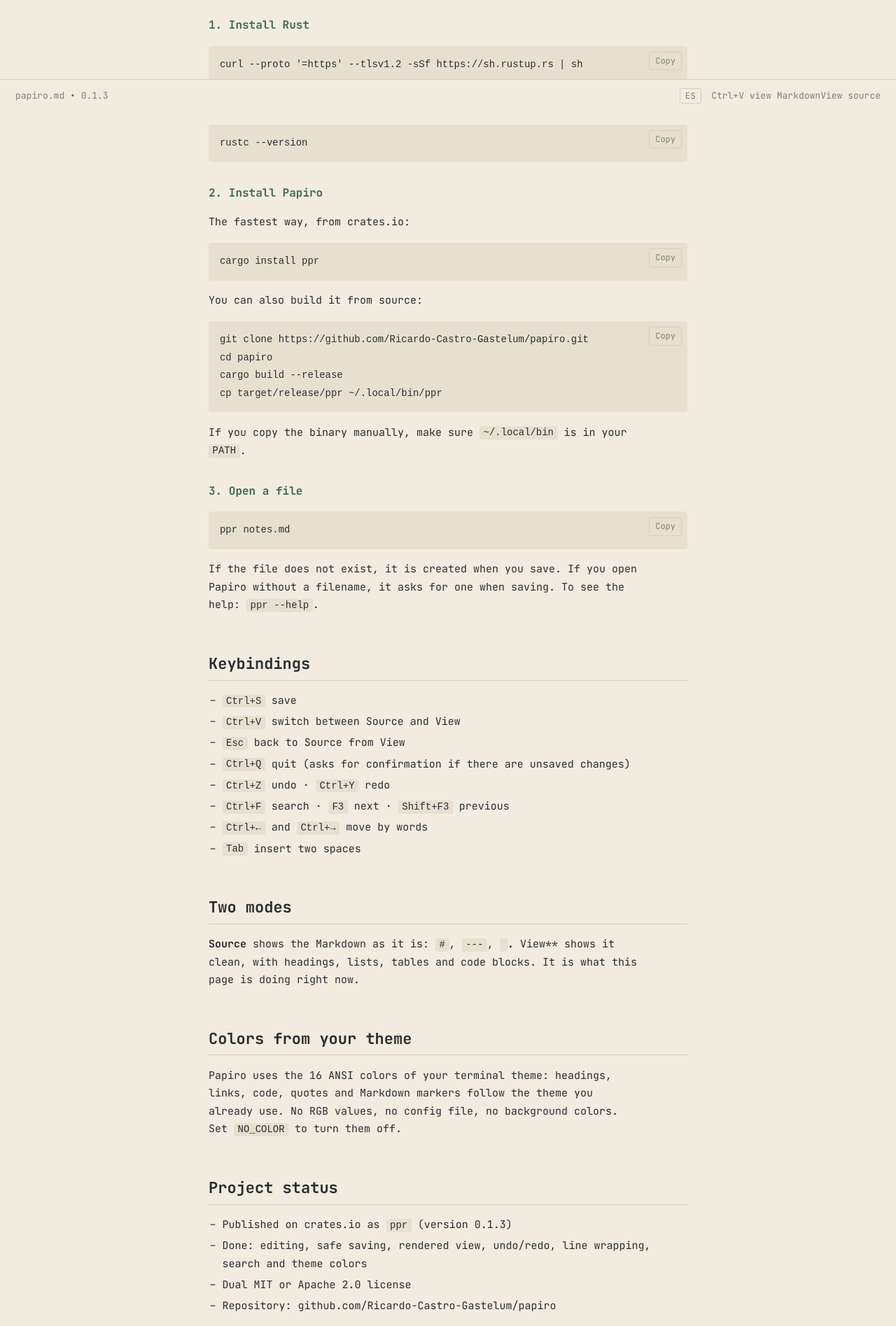
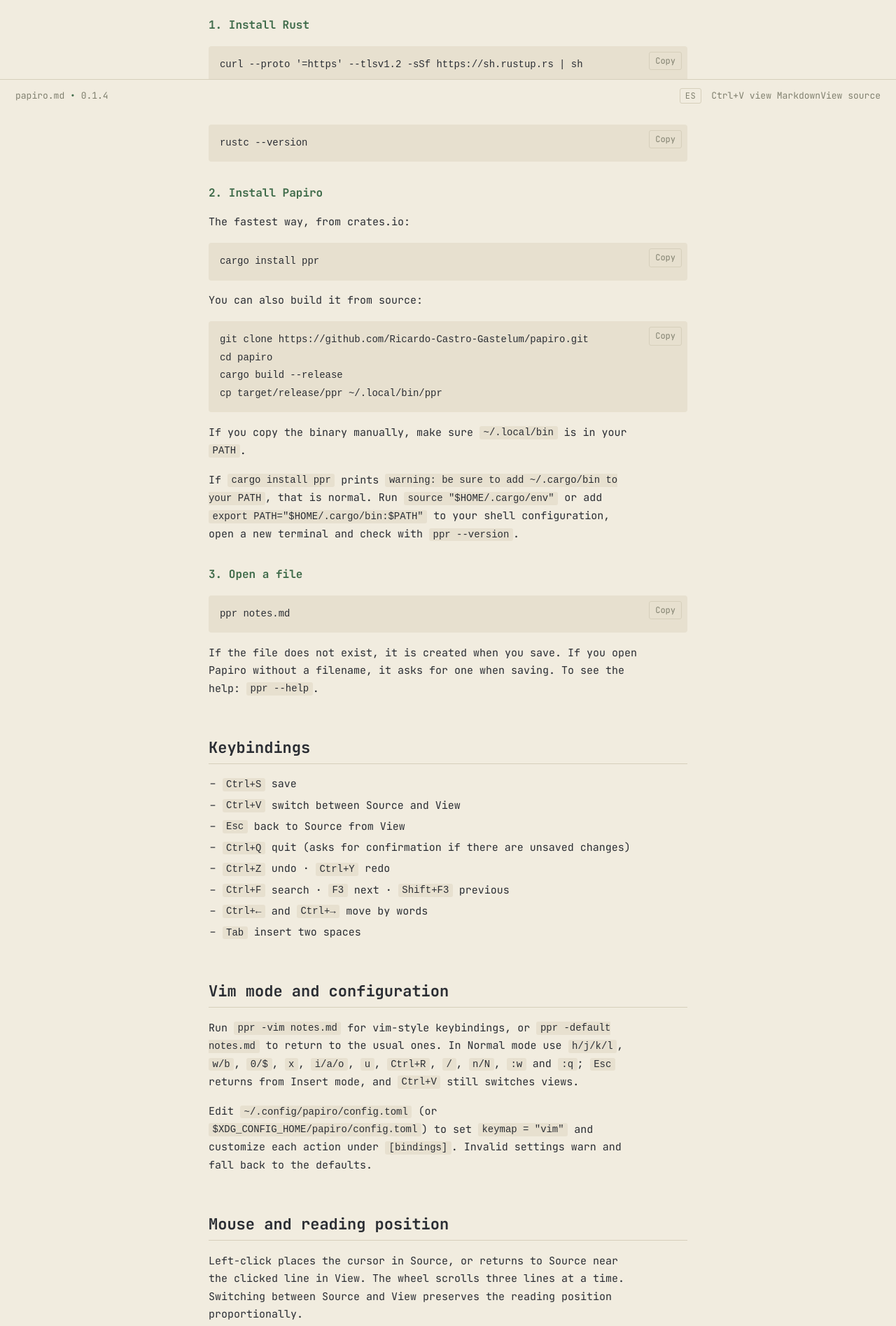
Before and after one commit to Ricardo-Castro-Gastelum/papiro-web, a plain HTML site: page index.html in a window 1280 px wide. Shown: the part 640-2535 px from the top of the page at 70% size. Drawn offline with Linux system fonts and the light colour scheme.

Commit message:
Versión 0.1.4 y favicon

```diff
--- a/index.html
+++ b/index.html
@@ -5,13 +5,15 @@
 <meta name="viewport" content="width=device-width, initial-scale=1, viewport-fit=cover">
 <title>Papiro</title>
 <meta name="description" content="Papiro is a minimal Markdown editor and reader for the terminal, written in Rust. Install it with cargo install ppr.">
+<link rel="icon" type="image/png" href="favicon.png">
+<link rel="apple-touch-icon" href="favicon.png">
 <link rel="stylesheet" href="https://fonts.googleapis.com/css2?family=JetBrains+Mono:wght@400;700&display=swap">
 <link rel="stylesheet" href="style.css">
 </head>
 <body>
 <main><div id="doc" class="doc v" aria-live="polite"></div></main>
 <footer>
-  <span class="l"><span id="name">papiro.md</span> <span style="color:var(--acc)">•</span> 0.1.3</span>
+  <span class="l"><span id="name">papiro.md</span> <span style="color:var(--acc)">•</span> 0.1.4</span>
   <div class="actions">
     <button id="lang" type="button" title="Ver en español" aria-label="Ver en español"><span id="langlabel">ES</span></button>
     <button id="tg" type="button"><span class="full" id="hint">Ctrl+V view Markdown</span><span class="short">View source</span></button>
--- a/script.js
+++ b/script.js
@@ -12,7 +12,7 @@ en: [
                                               ███    ███`},
  {t:'h1', x:'Papiro'},
  {t:'p', x:'A Markdown editor and reader for the terminal. Written in Rust, with no frame and no welcome screen: it looks like your terminal.'},
- {t:'quote', x:'Version 0.1.2 published on crates.io. Press **Ctrl+V** to see this page as plain Markdown, just like Papiro.'},
+ {t:'quote', x:'Version 0.1.4 published on crates.io. Press **Ctrl+V** to see this page as plain Markdown, just like Papiro.'},
 
  {t:'h2', x:'Before you start'},
  {t:'ul', x:['A terminal (tested on kitty)','Rust 1.88 or newer','Git (only if you build from source)']},
@@ -28,6 +28,7 @@ en: [
  {t:'p', x:'You can also build it from source:'},
  {t:'code', l:'bash', x:'git clone https://github.com/Ricardo-Castro-Gastelum/papiro.git\ncd papiro\ncargo build --release\ncp target/release/ppr ~/.local/bin/ppr'},
  {t:'p', x:'If you copy the binary manually, make sure `~/.local/bin` is in your `PATH`.'},
+ {t:'p', x:'If `cargo install ppr` prints `warning: be sure to add ~/.cargo/bin to your PATH`, that is normal. Run `source "$HOME/.cargo/env"` or add `export PATH="$HOME/.cargo/bin:$PATH"` to your shell configuration, open a new terminal and check with `ppr --version`.'},
  {t:'h3', x:'3. Open a file'},
  {t:'code', l:'bash', x:'ppr notes.md'},
  {t:'p', x:'If the file does not exist, it is created when you save. If you open Papiro without a filename, it asks for one when saving. To see the help: `ppr --help`.'},
@@ -35,6 +36,11 @@ en: [
  {t:'h2', x:'Keybindings'},
  {t:'ul', x:['`Ctrl+S` save','`Ctrl+V` switch between Source and View','`Esc` back to Source from View','`Ctrl+Q` quit (asks for confirmation if there are unsaved changes)','`Ctrl+Z` undo · `Ctrl+Y` redo','`Ctrl+F` search · `F3` next · `Shift+F3` previous','`Ctrl+←` and `Ctrl+→` move by words','`Tab` insert two spaces']},
 
+ {t:'h2', x:'Vim mode and configuration'},
+ {t:'p', x:'Run `ppr -vim notes.md` for vim-style keybindings, or `ppr -default notes.md` to return to the usual ones. In Normal mode use `h/j/k/l`, `w/b`, `0/$`, `x`, `i/a/o`, `u`, `Ctrl+R`, `/`, `n/N`, `:w` and `:q`; `Esc` returns from Insert mode, and `Ctrl+V` still switches views.'},
+ {t:'p', x:'Edit `~/.config/papiro/config.toml` (or `$XDG_CONFIG_HOME/papiro/config.toml`) to set `keymap = "vim"` and customize each action under `[bindings]`. Invalid settings warn and fall back to the defaults.'},
+ {t:'h2', x:'Mouse and reading position'},
+ {t:'p', x:'Left-click places the cursor in Source, or returns to Source near the clicked line in View. The wheel scrolls three lines at a time. Switching between Source and View preserves the reading position proportionally.'},
  {t:'h2', x:'Two modes'},
  {t:'p', x:'**Source** shows the Markdown as it is: `#`, `---`, `**`. **View** shows it clean, with headings, lists, tables and code blocks. It is what this page is doing right now.'},
 
@@ -42,7 +48,7 @@ en: [
  {t:'p', x:'Papiro uses the 16 ANSI colors of your terminal theme: headings, links, code, quotes and Markdown markers follow the theme you already use. No RGB values, no config file, no background colors. Set `NO_COLOR` to turn them off.'},
 
  {t:'h2', x:'Project status'},
- {t:'ul', x:['Published on crates.io as `ppr` (version 0.1.3)','Done: editing, safe saving, rendered view, undo/redo, line wrapping, search and theme colors','Dual MIT or Apache 2.0 license','Repository: github.com/Ricardo-Castro-Gastelum/papiro']}
+ {t:'ul', x:['Published on crates.io as `ppr` (version 0.1.4)','Done: editing, safe saving, rendered view, undo/redo, line wrapping, search, theme colors, vim keymaps, TOML configuration, mouse and scroll preservation','Dual MIT or Apache 2.0 license','Repository: github.com/Ricardo-Castro-Gastelum/papiro']}
 ],
 es: [
  {t:'ascii', x:`   ▄███████▄    ▄████████    ▄███████▄  ▄█     ▄████████  ▄██████▄
@@ -56,7 +62,7 @@ es: [
                                               ███    ███`},
  {t:'h1', x:'Papiro'},
  {t:'p', x:'Editor y lector de Markdown para la terminal. Hecho en Rust, sin marco y sin pantalla de bienvenida: se ve como tu terminal.'},
- {t:'quote', x:'Versión 0.1.3 publicada en crates.io. Pulsa **Ctrl+V** para ver esta página como Markdown puro, igual que Papiro.'},
+ {t:'quote', x:'Versión 0.1.4 publicada en crates.io. Pulsa **Ctrl+V** para ver esta página como Markdown puro, igual que Papiro.'},
 
  {t:'h2', x:'Antes de empezar'},
  {t:'ul', x:['Una terminal (probado en kitty)','Rust 1.88 o superior','Git (solo si compilas desde el código fuente)']},
@@ -72,6 +78,7 @@ es: [
  {t:'p', x:'También puedes compilarlo desde el código fuente:'},
  {t:'code', l:'bash', x:'git clone https://github.com/Ricardo-Castro-Gastelum/papiro.git\ncd papiro\ncargo build --release\ncp target/release/ppr ~/.local/bin/ppr'},
  {t:'p', x:'Si copias el binario manualmente, asegúrate de que `~/.local/bin` esté en tu `PATH`.'},
+ {t:'p', x:'Si `cargo install ppr` muestra `warning: be sure to add ~/.cargo/bin to your PATH`, es normal. Ejecuta `source "$HOME/.cargo/env"` o añade `export PATH="$HOME/.cargo/bin:$PATH"` a la configuración de tu shell, abre una terminal nueva y comprueba con `ppr --version`.'},
  {t:'h3', x:'3. Abre un archivo'},
  {t:'code', l:'bash', x:'ppr apuntes.md'},
  {t:'p', x:'Si el archivo no existe, se crea al guardar. Si abres Papiro sin nombre, te lo pide al guardar. Para ver la ayuda: `ppr --help`.'},
@@ -79,6 +86,11 @@ es: [
  {t:'h2', x:'Atajos'},
  {t:'ul', x:['`Ctrl+S` guardar','`Ctrl+V` alternar entre Fuente y Vista','`Esc` volver a Fuente desde Vista','`Ctrl+Q` salir (pide confirmación si hay cambios sin guardar)','`Ctrl+Z` deshacer · `Ctrl+Y` rehacer','`Ctrl+F` buscar · `F3` siguiente · `Shift+F3` anterior','`Ctrl+←` y `Ctrl+→` moverse por palabras','`Tab` insertar dos espacios']},
 
+ {t:'h2', x:'Modo vim y configuración'},
+ {t:'p', x:'Ejecuta `ppr -vim apuntes.md` para usar atajos estilo vim, o `ppr -default apuntes.md` para volver a los habituales. En modo Normal usa `h/j/k/l`, `w/b`, `0/$`, `x`, `i/a/o`, `u`, `Ctrl+R`, `/`, `n/N`, `:w` y `:q`; `Esc` sale de Insertar y `Ctrl+V` sigue cambiando de vista.'},
+ {t:'p', x:'Edita `~/.config/papiro/config.toml` (o `$XDG_CONFIG_HOME/papiro/config.toml`) para poner `keymap = "vim"` y personalizar cada acción en `[bindings]`. Si hay valores inválidos, Papiro avisa y usa los predeterminados.'},
+ {t:'h2', x:'Ratón y posición de lectura'},
+ {t:'p', x:'Un clic izquierdo coloca el cursor en Fuente o vuelve a Fuente cerca de la línea pulsada en Vista. La rueda desplaza tres líneas a la vez. Al cambiar entre Fuente y Vista se conserva la posición de lectura de forma proporcional.'},
  {t:'h2', x:'Dos modos'},
  {t:'p', x:'**Fuente** muestra el Markdown tal cual: `#`, `---`, `**`. **Vista** lo muestra limpio, con títulos, listas, tablas y bloques de código. Es lo que está haciendo esta página ahora mismo.'},
 
@@ -86,7 +98,7 @@ es: [
  {t:'p', x:'Papiro usa los 16 colores ANSI del tema de tu terminal: títulos, enlaces, código, citas y marcas de Markdown siguen el tema que ya usas. Sin valores RGB, sin archivo de configuración y sin colores de fondo. Define `NO_COLOR` para desactivarlos.'},
 
  {t:'h2', x:'Estado del proyecto'},
- {t:'ul', x:['Publicado en crates.io como `ppr` (versión 0.1.3)','Listo: edición, guardado seguro, vista renderizada, deshacer/rehacer, ajuste de línea, búsqueda y colores del tema','Licencia dual MIT o Apache 2.0','Repositorio: github.com/Ricardo-Castro-Gastelum/papiro']}
+ {t:'ul', x:['Publicado en crates.io como `ppr` (versión 0.1.4)','Listo: edición, guardado seguro, vista renderizada, deshacer/rehacer, ajuste de línea, búsqueda, colores del tema, atajos vim, configuración TOML, ratón y conservación del desplazamiento','Licencia dual MIT o Apache 2.0','Repositorio: github.com/Ricardo-Castro-Gastelum/papiro']}
 ]
 };
 
```
Also changed, not shown: favicon.png (added).
